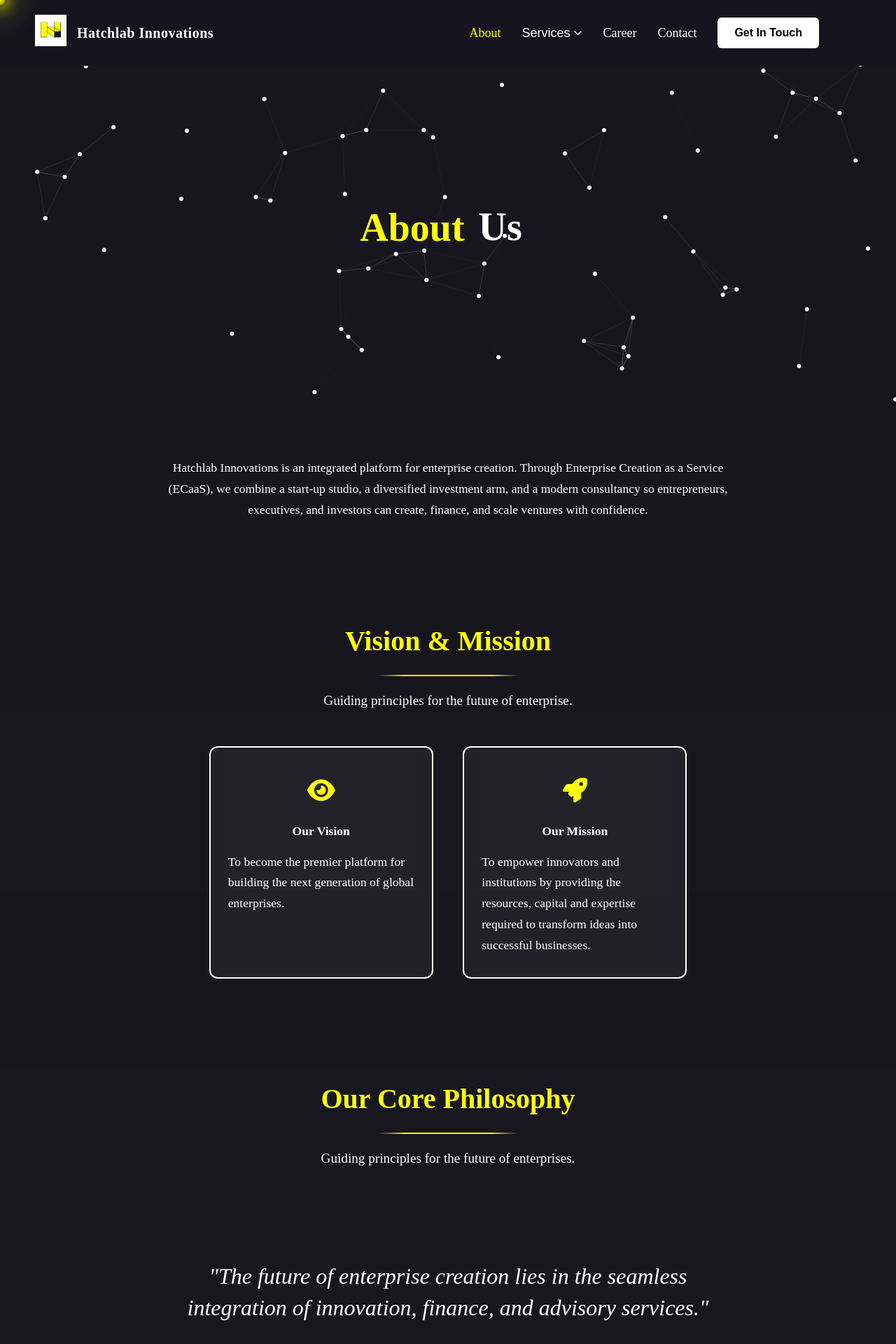
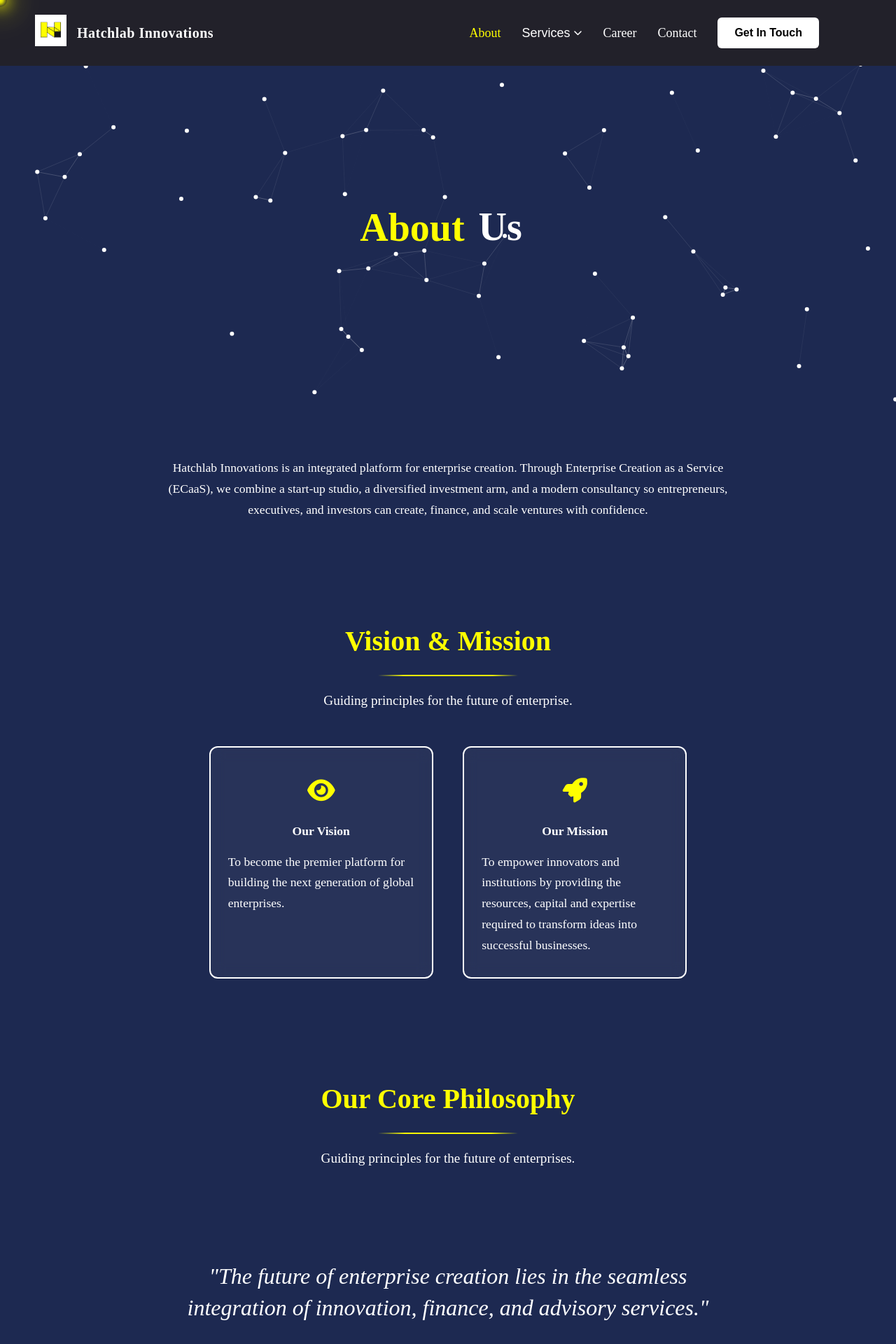
Before and after one commit to Sudharmabg/hatchlab-react, a React (Create React App) app: page /about in a window 1280 px wide. Shown: the top 1920 px of the page at 70% size. Built offline with nearby package versions, Linux system fonts and the light colour scheme.

Commit message:
experimenting with colour background

```diff
--- a/src/App.css
+++ b/src/App.css
@@ -3,7 +3,7 @@
 
 :root {
   --primary-yellow: rgba(255, 255, 0,1);
-  --background-dark: #0f0f16;
+  --background-dark: #002147;
   --header-bg: rgba(23, 22, 31, 0.95);
   --text-white: #ffffff;
   --text-gray: #ffffff;
@@ -59,7 +59,6 @@
 
 body {
   font-family: 'Lora', serif;
-  background-color: rgba(23, 22, 31, 0.95);
   color: var(--text-white);
   line-height: 1.6;
   overflow-x: hidden;
--- a/src/pages/About/About.css
+++ b/src/pages/About/About.css
@@ -1,4 +1,9 @@
 /* About Page Styles */
+
+.about {
+  background: #1d2951 !important;
+  min-height: 100vh;
+}
 
 /* Hero Section */
 .about .hero-section {
@@ -7,7 +12,7 @@
   width: 100%;
   display: flex;
   position: relative;
-  background: rgba(23, 22, 31, 0.95);
+  background: #1d2951 !important;
   align-items: center;
   justify-content: center;
 }
@@ -48,7 +53,7 @@
 
 /* About Content */
 .about-content {
-  background: rgba(23, 22, 31, 0.95);
+  background: #1d2951 !important;
   padding: 60px 0;
 }
 
@@ -62,6 +67,16 @@
 }
 
 /* Vision & Mission Cards */
+.vision-mission {
+  background: #1d2951 !important;
+}
+
+/* Philosophy Section */
+.philosophy-section {
+  background: #1d2951 !important;
+  text-align: left;
+}
+
 .cards-grid {
   display: grid;
   grid-template-columns: repeat(auto-fit, minmax(280px, 1fr));
--- a/src/pages/Careers/Careers.css
+++ b/src/pages/Careers/Careers.css
@@ -3,7 +3,7 @@
 .careers {
   position: relative;
   min-height: 100vh;
-  background: rgba(23, 22, 31, 0.95);
+  background: #003153 !important;
 }
 
 #careers-particles {
@@ -23,7 +23,7 @@
 .careers > section:not(.careers-hero) {
   position: relative;
   z-index: 2;
-  background: rgba(23, 22, 31, 0.95);
+  background: #003153;
 }
 
 /* Hero Section */
--- a/src/pages/Contact/Contact.css
+++ b/src/pages/Contact/Contact.css
@@ -3,7 +3,7 @@
 .contact {
   position: relative;
   min-height: 100vh;
-  background: rgba(23, 22, 31, 0.95);
+  background: #002147 !important;
 }
 
 #contact-particles {
@@ -21,6 +21,7 @@
   position: relative;
   padding: 150px 0 100px;
   text-align: center;
+  background: #002147 !important;
 }
 
 .contact-hero > * {
@@ -71,7 +72,7 @@
 
 /* Contact Content */
 .contact-content {
-  background: rgba(23, 22, 31, 0.95);
+  background: #002147 !important;
 }
 
 .contact-grid {
@@ -215,7 +216,7 @@
 }
 
 .contact-modal-content {
-  background: var(--header-bg);
+  background: #002147;
   backdrop-filter: blur(10px);
   padding: 40px;
   border-radius: 10px;
```
